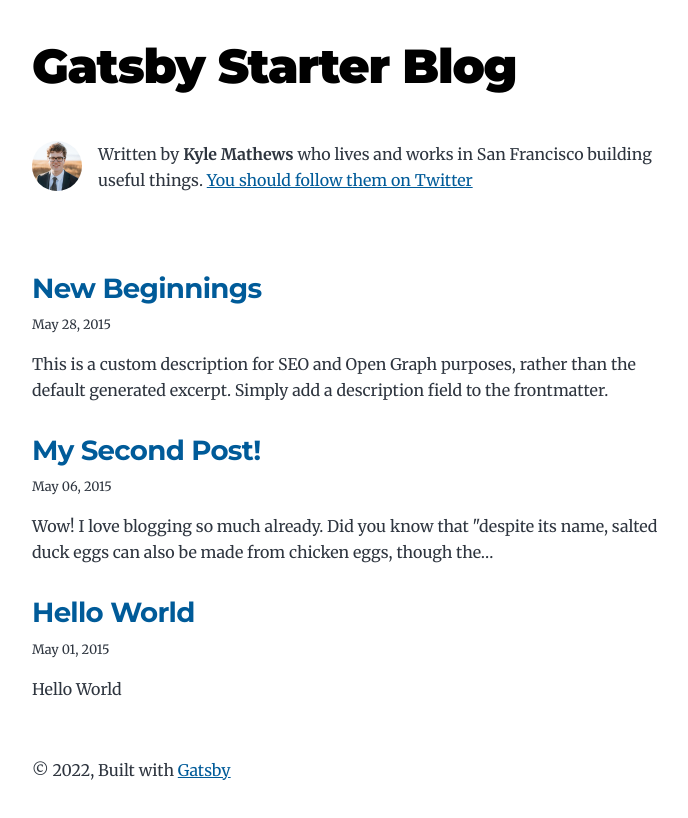
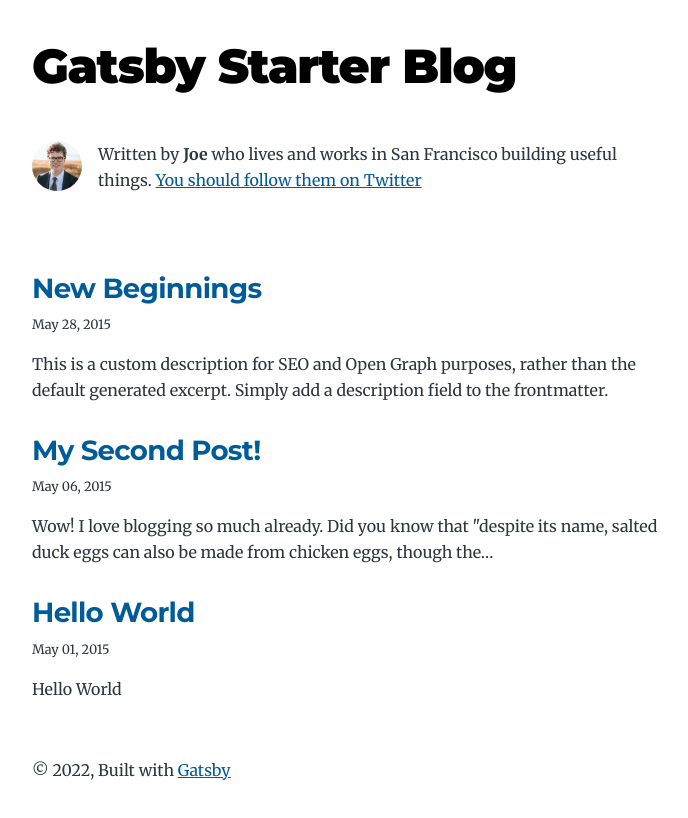
Before and after one commit to joewab/gatsby-blog-test, a Gatsby site: page / in a window 1280 px wide. Shown: the whole page, without its empty margins (292-980 px from the left). Built offline with nearby package versions, Linux system fonts and the light colour scheme; Gatsby itself is replaced by a stand-in of ours.

Commit message:
test change

```diff
--- a/src/components/bio.js
+++ b/src/components/bio.js
@@ -44,7 +44,7 @@ const Bio = () => {
       />
       {author?.name && (
         <p>
-          Written by <strong>{author.name}</strong> {author?.summary || null}
+          Written by <strong>Joe</strong> {author?.summary || null}
           {` `}
           <a href={`https://twitter.com/${social?.twitter || ``}`}>
             You should follow them on Twitter
```
Also changed, not shown: 1 other file.
